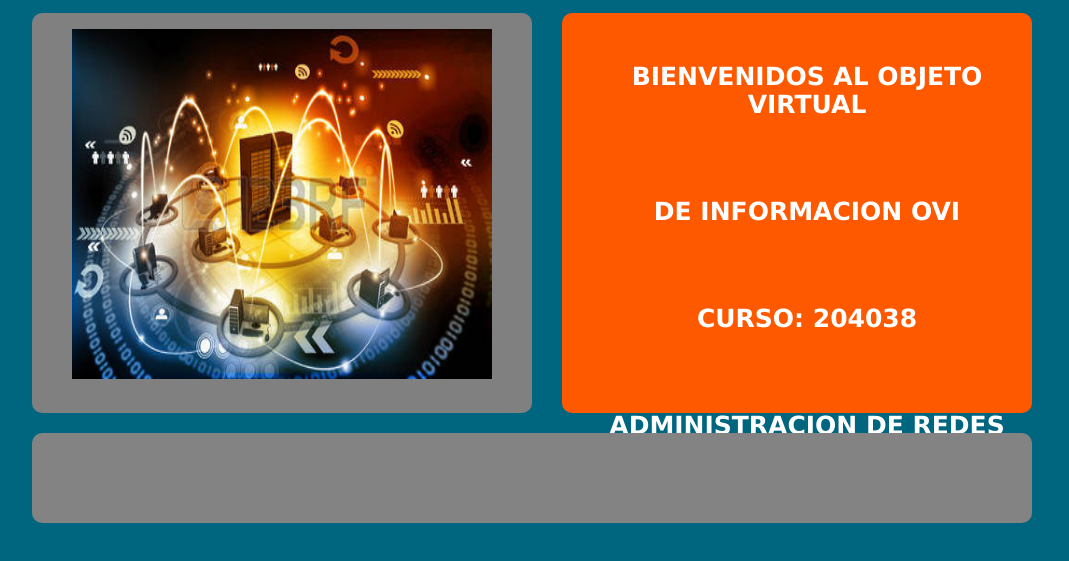
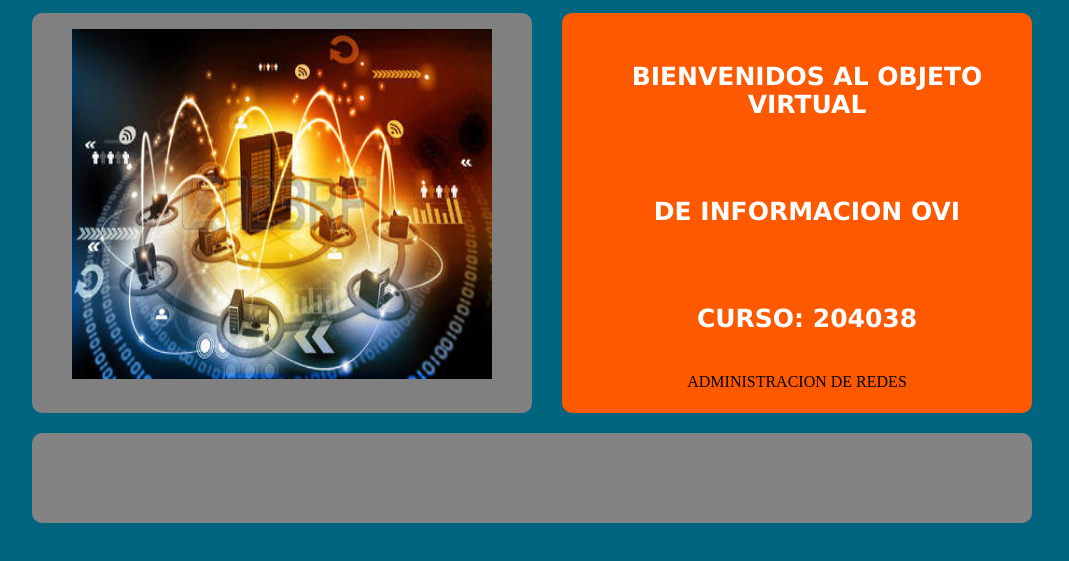
Before and after one commit to Unad-RobertRojas/Ovi-Seginf, a plain HTML site: page index.html in a window 1280 px wide. Shown: the part 207-768 px from the top of the page, without its empty margins (108-1177 px from the left). Drawn offline with Linux system fonts and the light colour scheme.

Commit message:
commit2
Ajuste de titulo
ADMINISTRACION DE REDES

```diff
--- a/index.html
+++ b/index.html
@@ -45,7 +45,7 @@
     <center><h2><br>BIENVENIDOS AL OBJETO VIRTUAL</h2></br></center>
 	<center><br><h2>DE INFORMACION OVI</h2></br></center>
 	<center><br><h2>CURSO: 204038</h2></br></center>
-	<center><br><h2>ADMINISTRACION DE REDES</h2></br></center>
+	<center>ADMINISTRACION DE REDES</center>
 	<br>
 	<br>
 	<br>
```
